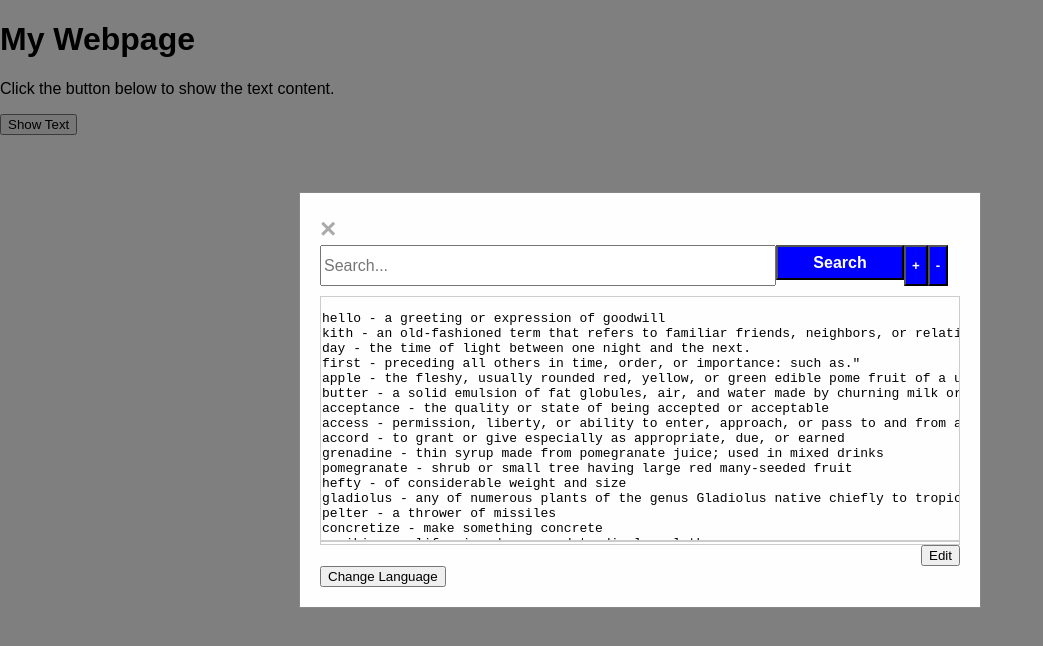
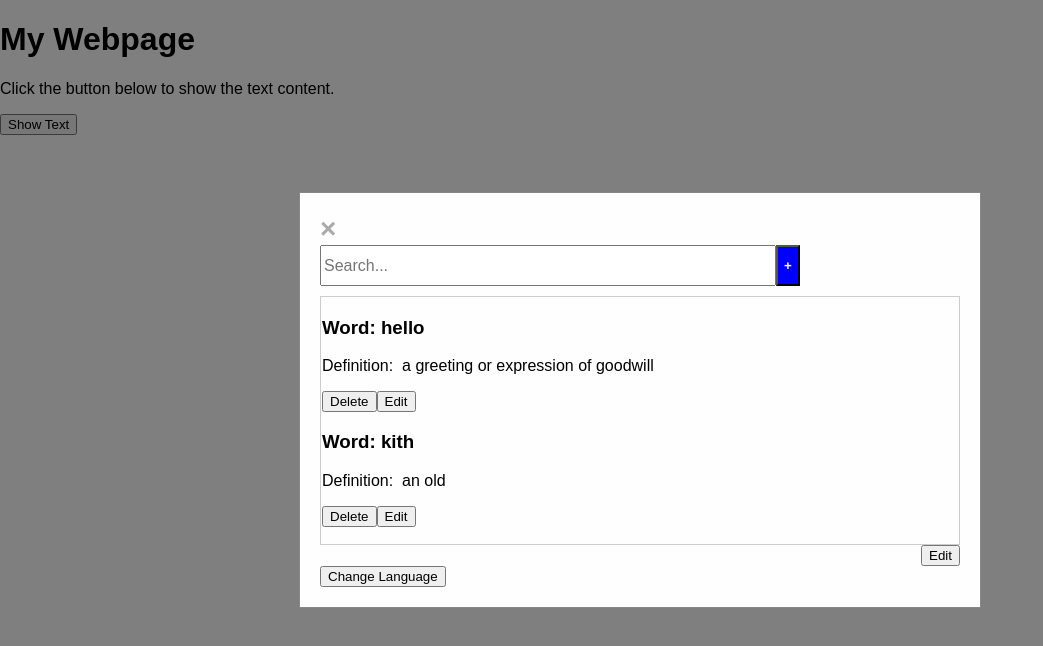
Before and after one commit to VictorSotannde/Translate-Me, a React (Create React App) app in the folder capstone-499/: page / in a window 1280 px wide. Both pictures are taken after a click on the button "Show Text". Shown: the top 646 px of the page, without its empty margins (0-1043 px from the left). Built offline with nearby package versions, Linux system fonts and the light colour scheme.

Commit message:
Update Dictionary.js

```diff
--- a/capstone-499/src/Dictionary.js
+++ b/capstone-499/src/Dictionary.js
@@ -52,11 +52,18 @@ class Dictionary extends Component {
     try {
       const response = await fetch('/English.txt');
       const text = await response.text();
-      this.setState({ textContent: text });
+      const wordList = text.split('\n').map(line => {
+        const [text, definition] = line.split('-');
+        return { text, definition };
+      });
+      this.setState({ wordList, textContent: text }, () => {
+        this.handleSearch();
+      });
     } catch (error) {
       console.error('Error loading text file:', error);
     }
   };
+
 
 
   handleSearchChange = (e) => {
@@ -175,11 +182,11 @@ class Dictionary extends Component {
                   placeholder="Search..."
                   onChange={this.handleSearchChange}
                 />
-                <button id="search-btn">Search</button>
+                {/* <button id="search-btn">Search</button> */}
                 <button id="add-word-btn" onClick={this.handleAddWord}>+</button>
-                <button id="delete-word-btn">-</button>
+                {/* <button id="delete-word-btn">-</button> */}
               </div>
-              <div id="text-container">
+              {/* <div id="text-container">
                 <pre>{this.state.textContent.split('\n').map((line, index) => (
                   <React.Fragment key={index}>
                     {line}
@@ -187,12 +194,12 @@ class Dictionary extends Component {
                   </React.Fragment>
                 ))}</pre>
 
-              </div>
+              </div> */}
               <div id="text-container">
                 {filteredList.map((word, index) => (
                   <div key={index} className="word-entry">
-                    <h3>{word.text}</h3>
-                    <p>{word.definition}</p>
+                    <h3>Word: {word.text}</h3>
+                    <p>Definition: {word.definition}</p>
                     <button onClick={() => this.handleDeleteWord(index)}>
                       Delete
                     </button>
@@ -202,6 +209,7 @@ class Dictionary extends Component {
                   </div>
                 ))}
               </div>
+
               <button id="edit-btn" onClick={this.showEditPanel}>
                 Edit
               </button>
```
